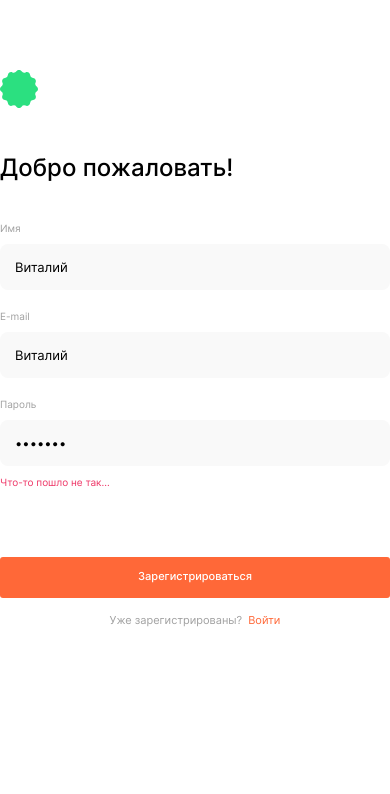
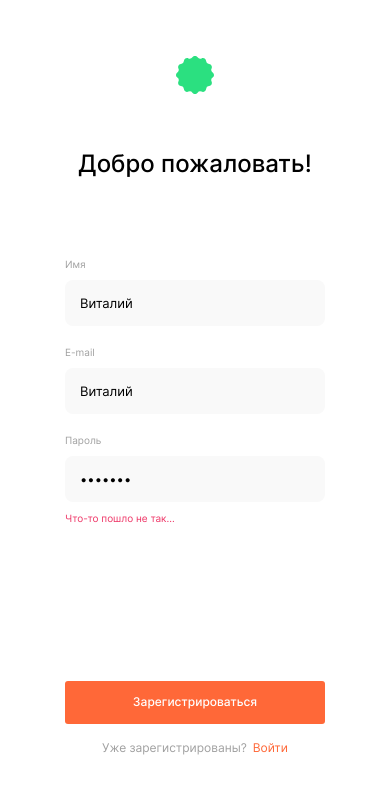
Before and after one commit to Ali-Gator/movies-explorer-frontend, a React (Create React App) app: page /signup in a window 390 px wide. Shown: the top 794 px of the page. Built offline with nearby package versions, Linux system fonts and the light colour scheme.

Commit message:
feat: add media queries for register page

```diff
--- a/src/components/Form/form.css
+++ b/src/components/Form/form.css
@@ -25,6 +25,7 @@
 }
 
 .form__button {
+  font-size: 14px;
   font-weight: 500;
   line-height: 1.21;
   width: 100%;
@@ -35,6 +36,7 @@
 }
 
 .form__text {
+  font-size: 14px;
   line-height: 1.21;
   margin: 16px 0 0;
   text-align: center;
@@ -45,3 +47,35 @@
   margin: 0 0 0 6px;
   color: #FF6838;
 }
+
+@media screen and (max-width: 550px) {
+  .form__title {
+    font-size: 24px;
+    font-weight: 500;
+    line-height: 1.21;
+    margin: 0;
+    text-align: center;
+  }
+
+  .form__inputs-wrapper {
+    margin: 80px 0 0;
+  }
+
+  .form__button__wrapper_type_far {
+    margin: 267px 0 0;
+  }
+
+  .form__button__wrapper_type_near {
+    margin: 157px 0 0;
+  }
+
+  .form__button {
+    font-size: 12px;
+    line-height: 1.25;
+  }
+
+  .form__text {
+    font-size: 12px;
+    line-height: 1.25;
+  }
+}
--- a/src/components/Register/Register.jsx
+++ b/src/components/Register/Register.jsx
@@ -35,7 +35,7 @@ function Register() {
 
   return (
     <div className='register'>
-      <NavLink to='/'>
+      <NavLink to='/' className='register__link'>
         <img src={logo} alt='Логотип: зеленый кружок' className='register__logo' />
       </NavLink>
       <Form formData={formData} className='register__form' />
--- a/src/components/Register/register.css
+++ b/src/components/Register/register.css
@@ -8,3 +8,19 @@
 .register__form {
   margin: 40px 0 0;
 }
+
+@media screen and (max-width: 550px) {
+  .register {
+    max-width: 260px;
+    padding: 56px 30px 30px;
+  }
+
+  .register__link {
+    display: block;
+    text-align: center;
+  }
+
+  .register__form {
+    margin: 50px 0 0;
+  }
+}
```
